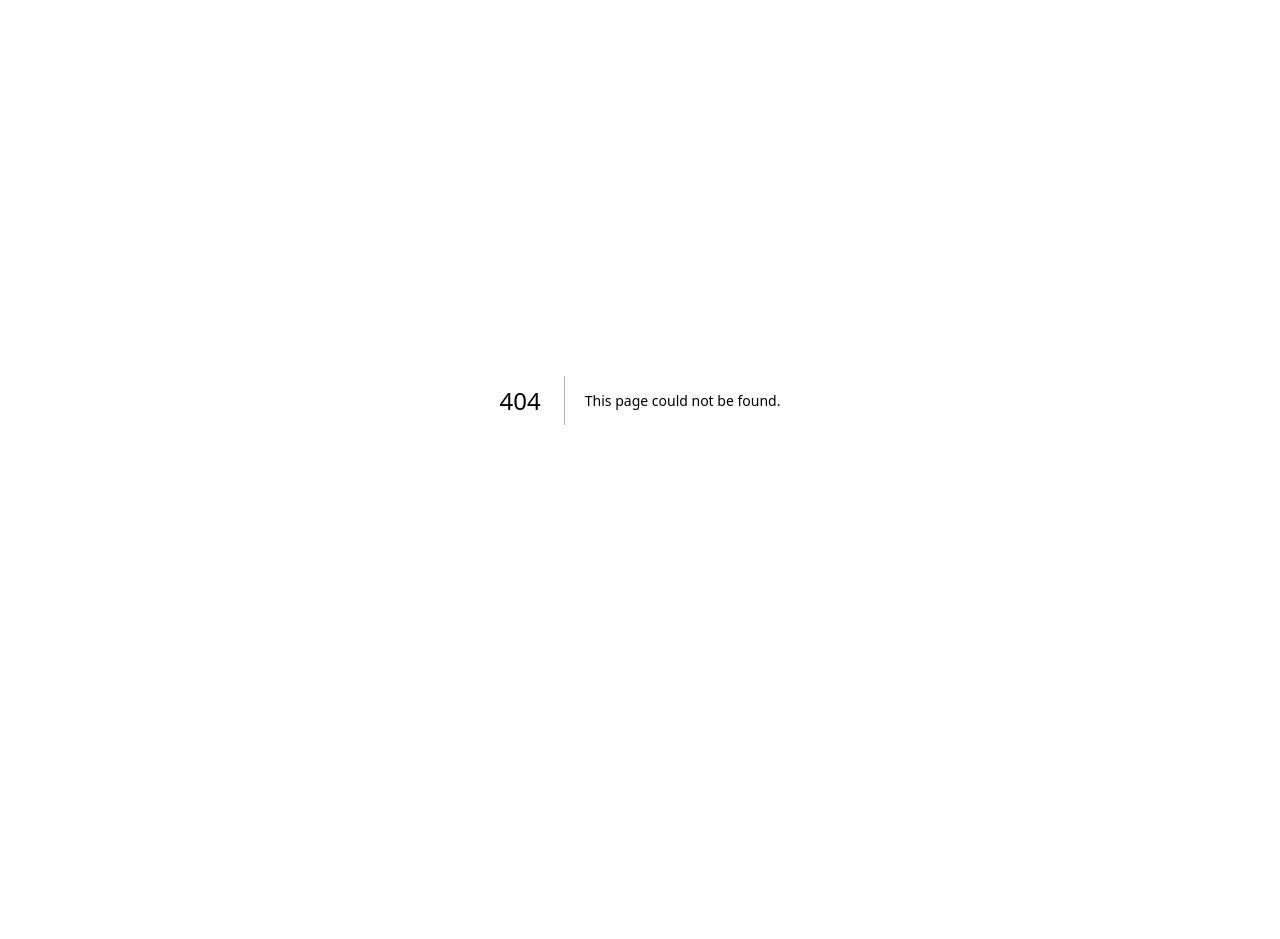
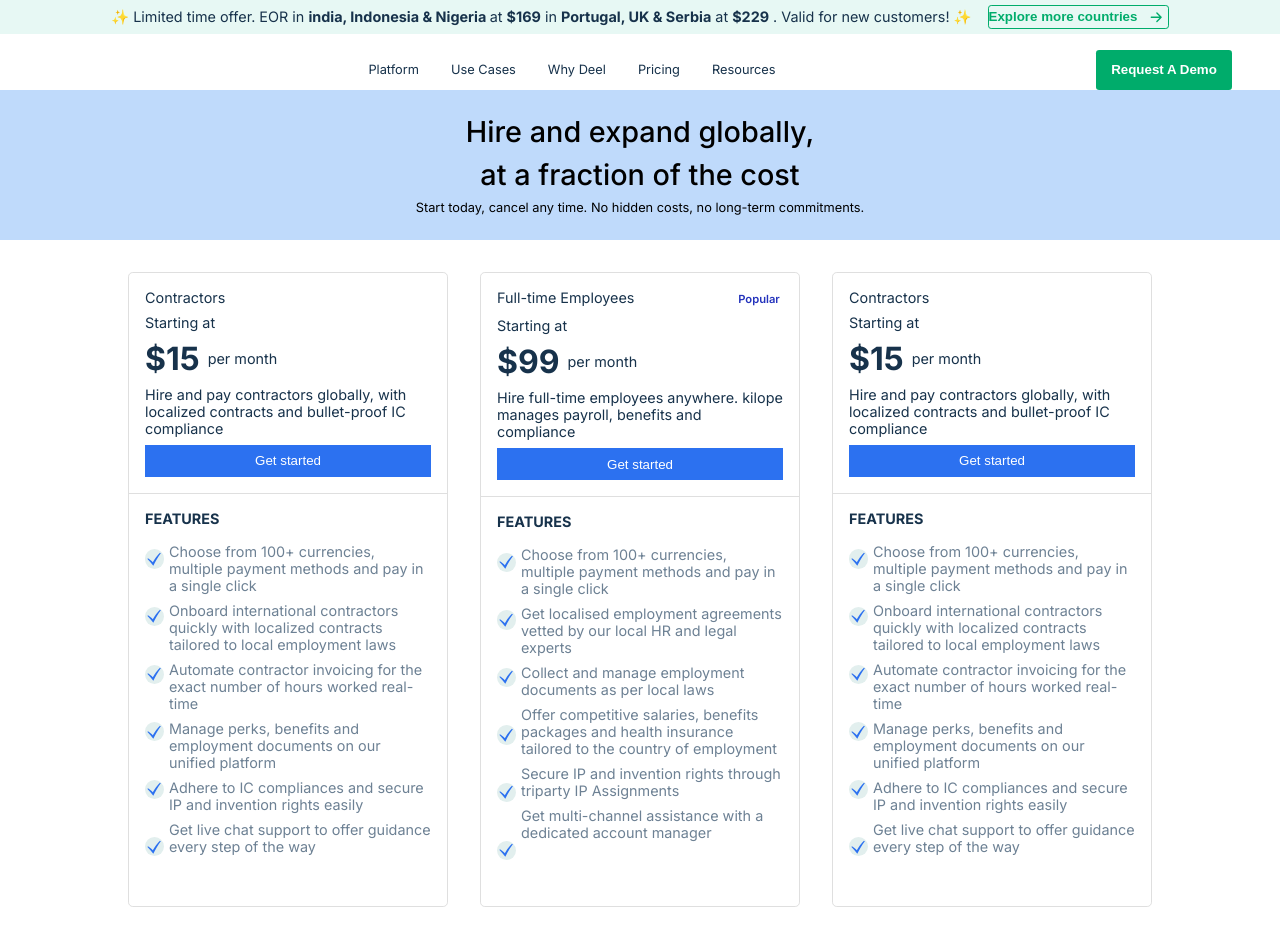
Before and after one commit to Adnan1O/kilope, a Next.js app: page /demo in a window 1280 px wide. Before the commit this address had no page. Before the commit the page ends 800 px from the top, so only its background shows below. Built offline with nearby package versions, Linux system fonts and the light colour scheme.

Commit message:
pricing page half done

```diff
--- /dev/null
+++ b/src/app/demo/hero/hero.css
@@ -0,0 +1,164 @@
+.offer-bar{
+    background-color: #E7F8F4;
+    color: #17324B;
+    height: auto;
+    display: flex;
+    align-items: center;
+    justify-content: center;
+    text-align: center;
+    font-weight: 400;
+    font-size: 0.9rem;
+    gap: 1rem;
+    padding: 0.3rem;
+}
+.offer-bar p span{
+    font-weight: 700;
+
+}
+.offer-bar button{
+    border: 1.5px solid #00AC6B ;
+    background-color: transparent;
+    height: 80%;
+    color: #00AC6B;
+    font-weight: 700;
+    display: flex;
+    align-items: center;
+    gap: 0.5rem;
+    border-radius: 0.2rem;
+}
+.offer-bar button svg{
+    font-size: 1.4rem;
+}
+.navbar{
+
+    display: flex;
+    align-items: center;
+    justify-content: space-between;
+    color: #17324B;
+    padding: 0 3rem;
+}
+.navbar .logo-area img{
+    height: 2.5rem;
+    object-fit: contain;
+    margin-top: 1rem;
+}
+.navbar .links-area ul{
+    display: flex;
+    gap: 2rem;
+    margin-top: 1rem;
+}
+.navbar .links-area li{
+   list-style: none;
+   font-size: 0.8rem;
+   transition: 0.2s ease-in;
+   cursor: pointer;
+}
+.navbar .links-area li:hover{
+    color: #00AC6B;
+}
+.navbar  .login-area{
+    display: flex;
+    gap: 2rem;
+    align-items: center;
+    margin-top: 1rem;
+}
+.navbar  .login-area .menu{
+    display: none;
+    color: #17324B;
+
+}
+
+.navbar  .login-area .demo{
+height: 2.5rem;
+width: 8.5rem;
+background-color: transparent;
+border-radius: 0.2rem;
+color: white;
+border: none;
+background-color: #00AC6B;
+font-weight: 600;
+}
+
+.home-page .hire{
+    background-color: #519af45e;
+    height: 150px;
+    align-items: center;
+    justify-content: center;
+    display: flex;
+    flex-direction: column;
+    gap: 0.5rem;
+}
+
+.home-page .hire h3{
+    font-size: 1.8rem;
+    font-weight: 500;
+}
+.home-page .hire span{
+    font-size: 0.8rem;
+}
+
+
+@media (max-width: 1200px) {
+    .banner .b-txt{
+
+
+        padding-left: 7rem;
+    }
+}
+@media (max-width: 1000px) {
+    .banner .b-txt{
+
+
+        padding-left: 3rem;
+    }
+}
+@media (max-width: 900px) {
+    .navbar{
+
+        padding: 0 1rem;
+    }
+    .navbar .logo-area img{
+
+        width: 5rem;
+
+    }
+   .banner{
+    display: flex;
+    flex-direction: column-reverse;
+
+    height: 500px;
+   }
+   .banner .b-img img{
+    height: 200px;
+    width: 400px;
+
+ }
+ .banner .b-txt h2{
+    font-weight: 300;
+    font-size: 1.5rem;
+
+}
+.banner .b-txt p{
+    font-size: 0.7;
+    font-weight: 300;
+    width: 80%;
+}
+.banner .b-txt{
+    padding-left: 0rem;
+    align-items: center;
+    justify-content: center;
+    text-align: center;
+}
+}
+
+@media (max-width: 750px) {
+    .links-area {
+        display: none;
+    }
+    .navbar  .login-area .menu{
+        display: block;
+        cursor: pointer;
+    }
+
+
+}
--- a/src/app/home/hero.tsx
+++ b/src/app/demo/hero/hero.tsx
@@ -1,11 +1,11 @@
 "use client";
 import React , {useState} from 'react'
 import Image from "next/image"
-import kipope from "../KiloPe2 1.png"
-import banner from "./img/banner.png"
+import kipope from "./KiloPe.png"
 import { BiMenuAltRight } from 'react-icons/bi';
-import Resnav from '../comps/resnav/resnav';
-
+import Resnav from '../../comps/resnav/resnav';
+import "./hero.css"
+import { BsArrowRightShort } from 'react-icons/bs';
 const Hero = () => {
   const [openNav, setOpenNav] = useState(false);
 
@@ -16,13 +16,12 @@ const Hero = () => {
     <div>
       <div className='home-page'>
    <div className="offer-bar">
-    <p>Claim your free $1,000 when you combine global payroll and HR.</p>
+    <p>✨ Limited time offer. EOR in <span>india, Indonesia & Nigeria </span> at <span>$169</span> in <span>Portugal, UK & Serbia</span> at <span>$229</span> . Valid for new customers! ✨</p>
+  <button>Explore more countries <BsArrowRightShort/></button>
   </div>
   <div className="navbar">
     <div className="logo-area">
-    <Image
-  src={kipope}
-  alt="Kilope-logo"/>
+
   </div>
   <div className="links-area">
     <ul>
@@ -34,7 +33,6 @@ const Hero = () => {
     </ul>
   </div>
   <div className="login-area">
-    <button className="login">Login</button>
     <button className="demo">Request A Demo</button>
     <BiMenuAltRight size={28} className='menu' onClick={open} />
     {
@@ -42,23 +40,12 @@ const Hero = () => {
   }
   </div>
   </div>
-  <div className="banner">
+<div className="hire">
+  <h3>Hire and expand globally,</h3>
+  <h3>at a fraction of the cost</h3>
+  <span>Start today, cancel any time. No hidden costs, no long-term commitments.</span>
+</div>
 
-    <div className="b-txt">
-    <h2>Payroll, HR, and <br />
-        compliance for <br /> <span>global </span>teams </h2>
-    <p>KiloPe helps thousands of companies expand globally with
-    unmatched speed and flexibility. It's global hiring, HR and
-    payroll in just one system.</p>
-    <button>Get Started</button>
-    </div>
-    <div className="b-img">
-<Image
-src={banner}
-alt=""
-/>
-    </div>
-  </div>
       </div>
     </div>
   )
--- /dev/null
+++ b/src/app/demo/page.tsx
@@ -0,0 +1,14 @@
+import React from 'react'
+import "./demo.css"
+import Hero from './hero/hero'
+import Price from './price/price'
+const Demo = () => {
+  return (
+    <div className='demo'>
+     <Hero/>
+     <Price/>
+    </div>
+  )
+}
+
+export default Demo
--- /dev/null
+++ b/src/app/demo/price/price.css
@@ -0,0 +1,102 @@
+.price{
+    display: flex;
+    align-items: center;
+    justify-content: center;
+    margin: 2rem 0;
+}
+.price .price-area{
+    width: 80%;
+    display: flex;
+    gap: 2rem;
+}
+.price .price-area .price-container{
+    width: 320px;
+    display: flex;
+    flex-direction: column;
+    color: #17324B;
+    border:1px solid rgb(223, 223, 223) ;
+    border-radius: 0.3rem;
+    font-size: 0.9rem;
+    transition: 0.2s ease-in;
+    transform: translate();
+}
+.price .price-area .price-container:hover{
+    transform: scale(1.03);
+    background-color: #FBE62E;
+}
+.price .price-area .price-container:hover .first-area button{
+    background-color: #2433BC;
+}
+.price .price-area .price-container .first-area{
+    display: flex;
+    flex-direction: column;
+    padding: 1rem;
+    gap: 0.5rem;
+
+    border-bottom: 1px solid rgb(223, 223, 223);
+}
+ .price-container .first-area .pop{
+    display: flex;
+    justify-content: space-between;
+ }
+ .price-container .first-area .pop p{
+    background-color: white;
+    padding: 0.2rem;
+    border-radius: 50px;
+    font-size: 0.7rem;
+    color: #2433BC;
+    font-weight: 600;
+ }
+.price-container .first-area .p-month{
+    display: flex;
+    align-items: center;
+    gap: 0.5rem;
+}
+.price-container .first-area .p-month h2{
+    font-size: 2rem;
+}
+.price-container .first-area button{
+    height: 2rem;
+    color:white ;
+    background-color: #2C71F0;
+    border: none;
+}
+
+.price .price-area .price-container .second-area{
+    display: flex;
+    flex-direction: column;
+    gap: 1rem;
+    padding: 1rem;
+}
+.price-container .second-area ul{
+    flex-direction: column;
+    display: flex;
+    gap: 0.5rem;
+    color: #6D8194;
+}
+.price-container .second-area li{
+    list-style: none;
+}
+
+.feature-details{
+    display: flex;
+    gap: 0.3rem;
+}
+.checkmarks{
+    display: flex;
+    flex-direction: column;
+margin-top: 0.4rem;
+
+}
+.checkmarks li{
+    margin-bottom: 1.9rem;
+    color: #2C71F0;
+    border: none;
+    height: 1.2rem;
+    width: 1.2rem;
+    border-radius: 100px;
+    display: flex;
+    align-items: center;
+    justify-content: center;
+    background-color: #E2EFEE;
+}
--- /dev/null
+++ b/src/app/demo/price/price.tsx
@@ -0,0 +1,149 @@
+import React from 'react'
+import "./price.css"
+import { GiCheckMark } from 'react-icons/gi';
+const Price = () => {
+  return (
+<div className='price'>
+<div className="price-area">
+<div className="price-container">
+<div className="first-area">
+    <span>Contractors</span>
+    <span>Starting at</span>
+    <div className="p-month">
+        <h2>$15</h2>
+        <span>per month</span>
+    </div>
+    <span>Hire and pay contractors globally, with
+localized contracts and bullet-proof IC
+compliance</span>
+<button>Get started</button>
+    </div>
+<div className="second-area">
+    <strong>FEATURES</strong>
+    <div className="feature-details">
+    <ul className='checkmarks'>
+        <li><GiCheckMark/></li>
+        <li><GiCheckMark/></li>
+        <li><GiCheckMark/></li>
+        <li><GiCheckMark/></li>
+        <li><GiCheckMark/></li>
+        <li><GiCheckMark/></li>
+    </ul>
+    <ul>
+<li>Choose from 100+ currencies, multiple payment methods
+and pay in a single click</li>
+<li>Onboard international contractors quickly with localized
+contracts tailored to local employment laws</li>
+<li>Automate contractor invoicing for the exact number of
+hours worked real-time</li>
+<li>Manage perks, benefits and employment documents on
+our unified platform</li>
+<li>Adhere to IC compliances and secure IP and invention
+rights easily</li>
+<li>Get live chat support to offer guidance every step of the
+way</li>
+
+        </ul>
+        </div>
+    </div>
+</div>
+
+
+<div className="price-container">
+<div className="first-area">
+    <span className='pop'> Full-time Employees <p>Popular</p></span>
+    <span>Starting at</span>
+    <div className="p-month">
+        <h2>$99</h2>
+        <span>per month</span>
+    </div>
+    <span>Hire full-time employees anywhere. kilope
+         manages payroll, benefits and compliance</span>
+<button>Get started</button>
+    </div>
+    <div className="second-area">
+    <strong>FEATURES</strong>
+    <div className="feature-details">
+    <ul className='checkmarks'>
+        <li><GiCheckMark/></li>
+        <li><GiCheckMark/></li>
+        <li><GiCheckMark/></li>
+        <li><GiCheckMark/></li>
+        <li><GiCheckMark/></li>
+        <li><GiCheckMark/></li>
+    </ul>
+    <ul>
+<li>Choose from 100+ currencies, multiple payment methods
+and pay in a single click</li>
+<li>Get localised employment agreements vetted by our local
+HR and legal experts</li>
+<li>Collect and manage employment documents as per local
+laws</li>
+<li>Offer competitive salaries, benefits packages and health
+insurance tailored to the country of employment</li>
+<li>Secure IP and invention rights through triparty IP
+Assignments</li>
+<li>Get multi-channel assistance with a dedicated account
+manager</li>
+
+        </ul>
+        </div>
+    </div>
+</div>
+
+
+<div className="price-container">
+<div className="first-area">
+    <span>Contractors</span>
+    <span>Starting at</span>
+    <div className="p-month">
+        <h2>$15</h2>
+        <span>per month</span>
+    </div>
+    <span>Hire and pay contractors globally, with
+localized contracts and bullet-proof IC
+compliance</span>
+<button>Get started</button>
+    </div>
+    <div className="second-area">
+    <strong>FEATURES</strong>
+    <div className="feature-details">
+    <ul className='checkmarks'>
+        <li><GiCheckMark/></li>
+        <li><GiCheckMark/></li>
+        <li><GiCheckMark/></li>
+        <li><GiCheckMark/></li>
+        <li><GiCheckMark/></li>
+        <li><GiCheckMark/></li>
+    </ul>
+    <ul>
+<li>Choose from 100+ currencies, multiple payment methods
+and pay in a single click</li>
+<li>Onboard international contractors quickly with localized
+contracts tailored to local employment laws</li>
+<li>Automate contractor invoicing for the exact number of
+hours worked real-time</li>
+<li>Manage perks, benefits and employment documents on
+our unified platform</li>
+<li>Adhere to IC compliances and secure IP and invention
+rights easily</li>
+<li>Get live chat support to offer guidance every step of the
+way</li>
+
+        </ul>
+        </div>
+    </div>
+</div>
+
+
+
+
+
+
+
+</div>
+</div>
+  )
+}
+
+export default Price
--- a/src/app/page.tsx
+++ b/src/app/page.tsx
@@ -2,7 +2,7 @@
 import "./page.css"
 
 
-import Home1 from "./home/home"
+import Home1 from "./home/page"
 
 
 export default function Home() {
```
Also changed, not shown: src/app/demo/demo.css (added), src/app/demo/hero/KiloPe.png (added), src/app/home/page.jsx (renamed from src/app/home/home.jsx).
